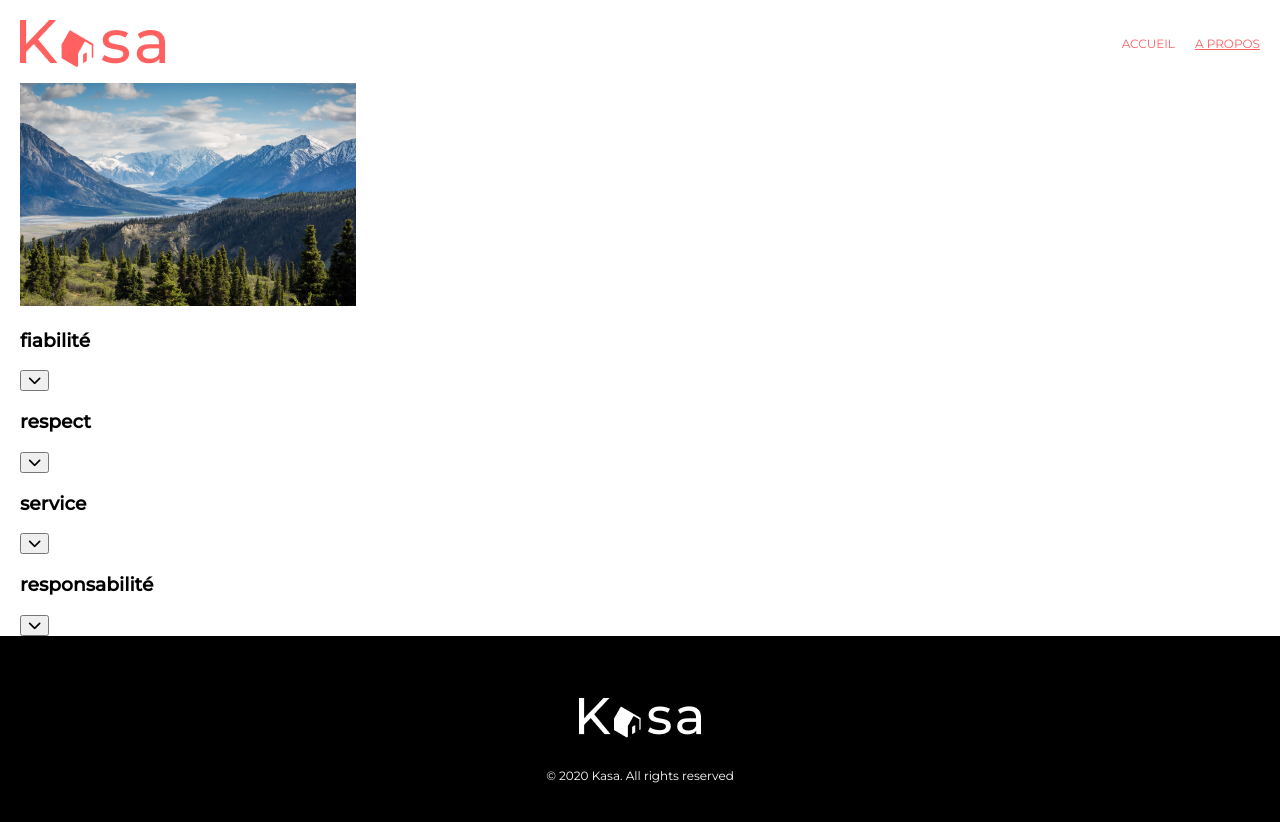
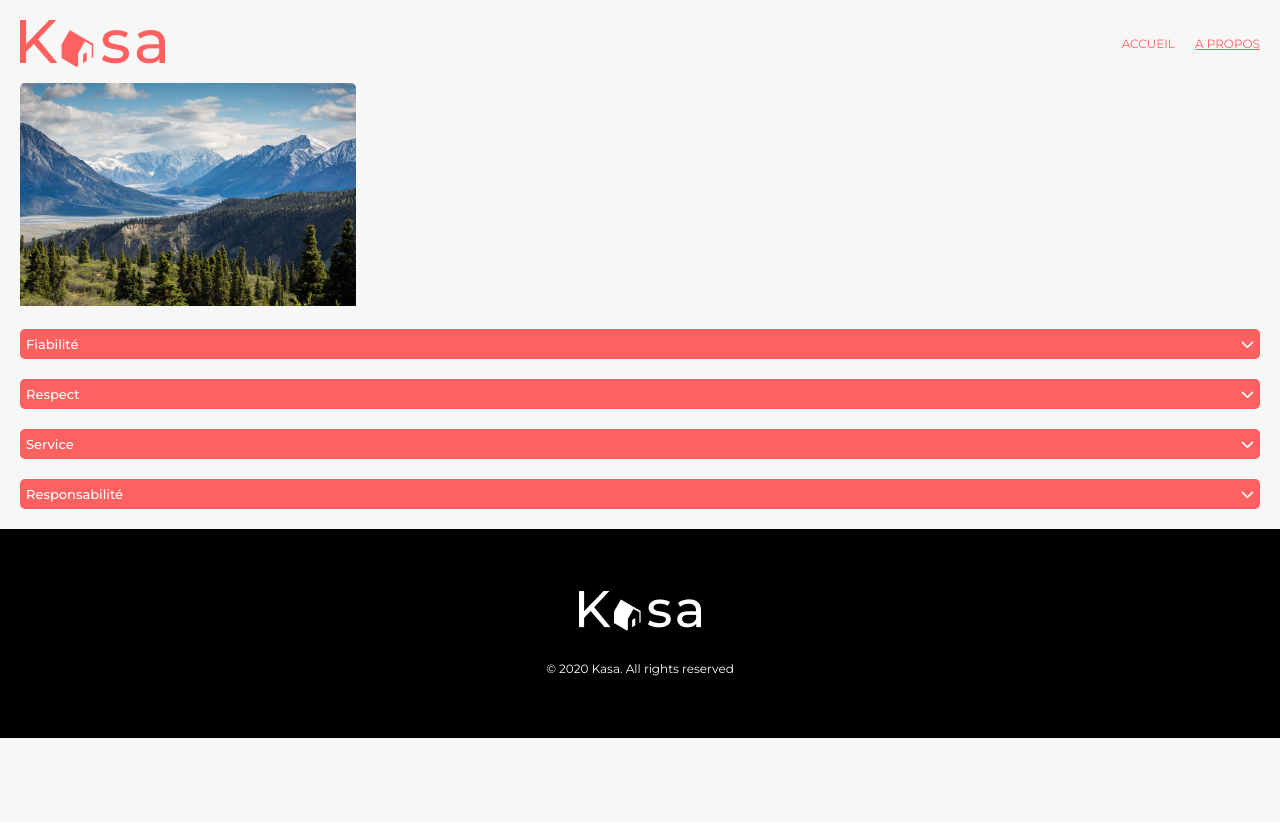
Before and after one commit to ixouu/kasa, a React (Create React App) app: page /a-propos in a window 1280 px wide. Shown: the top 822 px of the page. After the commit the page ends 800 px from the top, so only its background shows below. Built offline with nearby package versions, Linux system fonts and the light colour scheme.

Commit message:
dropdown style has been added

```diff
--- a/src/components/Dropdown.jsx
+++ b/src/components/Dropdown.jsx
@@ -34,7 +34,7 @@ const Dropdown = ({ props, title }) => {
                 </button>
             </div>
             {isDown &&
-                <div className='dropdown-content'>
+                <div className={isDown? 'dropdown-content  dropdown-active' : 'dropdown-content'}>
                     {displayProps()}
                 </div>
             }
--- a/src/pages/Accommodation.jsx
+++ b/src/pages/Accommodation.jsx
@@ -24,12 +24,14 @@ const Accommodation = () => {
                     </div>
                 </div>
                 <div className="accommodation-header_right">
-                    <div className="accommodation-owner">
-                        <span>{accommodation.host.name}</span>
-                        <img src={`${accommodation.host.picture}`} alt={`Photo de ${accommodation.host.name}`} />
-                    </div>
-                    <div className="accommodation-rating">
-                        <Rating rating={accommodation.rating}/>
+                    <div className="accommodation-ownerContainer">
+                        <div className="accommodation-rating">
+                            <Rating rating={accommodation.rating}/>
+                        </div>
+                        <div className="accommodation-owner">
+                            <span>{accommodation.host.name}</span>
+                            <img src={`${accommodation.host.picture}`} alt={`Photo de ${accommodation.host.name}`} />
+                        </div>
                     </div>
                     <div className="accommodation-desc">
                         <Dropdown props={accommodation.description} title={"description"}/>
--- a/src/style/components/_caroussel.scss
+++ b/src/style/components/_caroussel.scss
@@ -4,16 +4,15 @@
     .caroussel-left, .caroussel-right{
         position: absolute;
         color: $color-2;
-        font-size: 80px;
-
+        font-size: 30px;
     }
     .caroussel-left{
-        left: 0;
+        left: 6px;
         top: 50%;
         transform: translateY(-50%);
     }
     .caroussel-right{
-        right: 0;
+        right: 6px;
         top: 50%;
         transform: translateY(-50%);
     }
@@ -31,5 +30,7 @@
     }
     img{
         height: 100%;
+        border-radius: 10px;
+        width: 100%;
     }
 }
--- a/src/style/components/_dropdown.scss
+++ b/src/style/components/_dropdown.scss
@@ -0,0 +1,58 @@
+.dropdown{
+    margin-bottom: 20px;
+    .dropdown-head{
+        background-color: $color-1;
+        color: $color-2;
+        display: flex;
+        justify-content: space-between;
+        align-items: center;
+        border-radius: 5px;
+        height: 30px;
+        h3{
+            margin: 0;
+            font-size: 13px;
+            padding-left: 6px;
+            text-transform: capitalize;
+            font-weight: $font-weight-1;
+        }
+        button{
+            border: 0;
+            background-color: transparent;
+            color: $color-2;
+        }
+
+    }
+    .dropdown-content{
+        background-color: $color-3 ;
+        font-size: $font-size-5;
+        border-radius: 0 0 5px 5px;
+        transform-origin: top center;
+        ul, p{
+            list-style: none;
+            margin: 0;
+            padding: 23px 12px 5px 12px;
+            color: $color-1;
+        }
+    }
+    .dropdown-active{
+        animation: displayDropdown .3s linear 1 forwards;
+    }
+}
+
+@keyframes displayDropdown {
+    0%{
+        opacity: 0;
+        transform: scaleY(0)
+    }
+    50%{
+        opacity: 1;
+    }
+    80% {
+        transform: scaleY(1.1)
+    }
+    100% {
+        transform: scaleY(1);
+        opacity: 1;
+    }
+
+}
--- a/src/style/components/_tag.scss
+++ b/src/style/components/_tag.scss
@@ -0,0 +1,10 @@
+.tags {
+    span{
+        color: $color-2;
+        background-color: $color-1;
+        border-radius: 5px;
+        padding: 3px 10px;
+        font-size: 10px;
+        margin: 0 10px 0 0;
+    }
+}
--- a/src/style/index.scss
+++ b/src/style/index.scss
@@ -6,6 +6,7 @@
 @import './components/footer';
 @import './components/navbar';
 @import './components/tag';
+@import './components/rating';
 @import './pages/about';
 @import './pages/accommodation';
 @import './pages/error';
--- a/src/style/pages/_about.scss
+++ b/src/style/pages/_about.scss
@@ -0,0 +1,9 @@
+.about{
+    img{
+        border-radius: 5px;
+        padding-bottom: 19px;
+    }
+    .dropdown-content{
+        min-height: 140px;
+    }
+}
--- a/src/style/pages/_accommodation.scss
+++ b/src/style/pages/_accommodation.scss
@@ -0,0 +1,47 @@
+.accommodation-header{
+    color: $color-1;
+    .accommodation-header_left{
+        .accommodation-titles{
+            h1{
+                font-size: $font-size-4;
+                font-weight: $font-weight-1;
+                line-height: 26px;
+            }
+            h2{
+                font-size: $font-size-6;
+                font-weight: $font-weight-1;
+            }
+        }
+    }
+    .accommodation-header_right{
+        .accommodation-ownerContainer{
+            display: flex;
+            height: 50px;
+            .accommodation-rating{
+                width: 50%;
+                display: flex;
+                align-items: center;
+                span{
+                    padding-right: 5px;
+                }
+            }
+            .accommodation-owner{
+                width: 50%;
+                display: flex;
+                align-items: center;
+                justify-content: flex-end;
+                img{
+                    width: 32px;
+                    border-radius: 50%;
+                    margin-left: 11px;
+                }
+                span{
+                    font-size: $font-size-5;
+                    text-align: right;
+                }
+            }
+
+        }
+    }
+
+}
--- a/src/style/settings.scss
+++ b/src/style/settings.scss
@@ -8,6 +8,7 @@ body{
 margin: 0;
 padding: 0;
 font-family: $font-1;
+background-color: $color-4;
 }
 header, main{
   padding: 0 20px;
--- a/src/style/variables.scss
+++ b/src/style/variables.scss
@@ -20,5 +20,7 @@ $font-size-2: 36px;
 $font-size-3: 24px;
 $font-size-4 : 18px;
 $font-size-5 : 12px;
+$font-size-6 : 14px;
+$font-size-7 : 10px;
 
 $linear-gradient : linear-gradient(180deg, rgba(255, 255, 255, 0) 0%, rgba(0, 0, 0, 0.5) 100%);
```
Also changed, not shown: src/style/components/_rating.scss (added).
